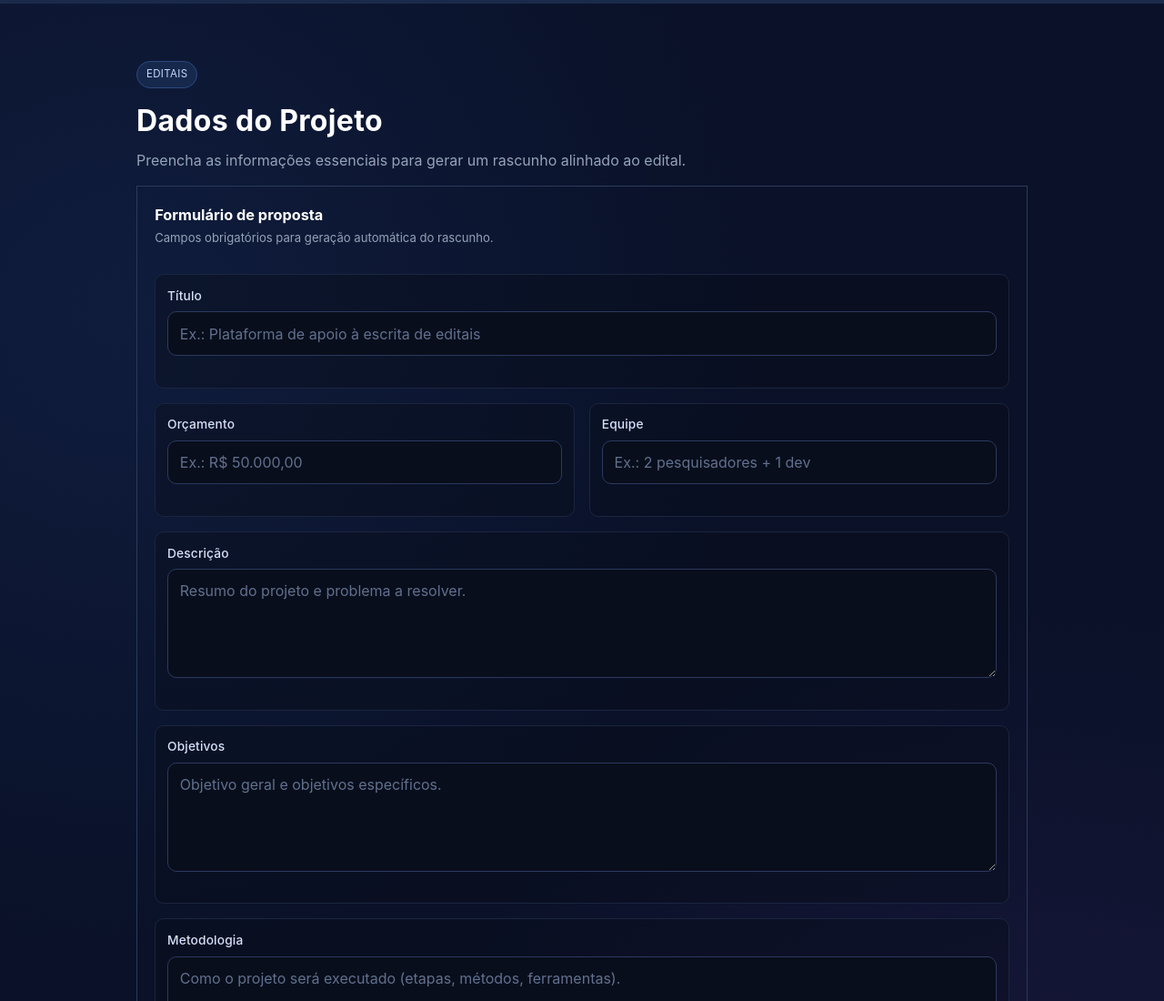
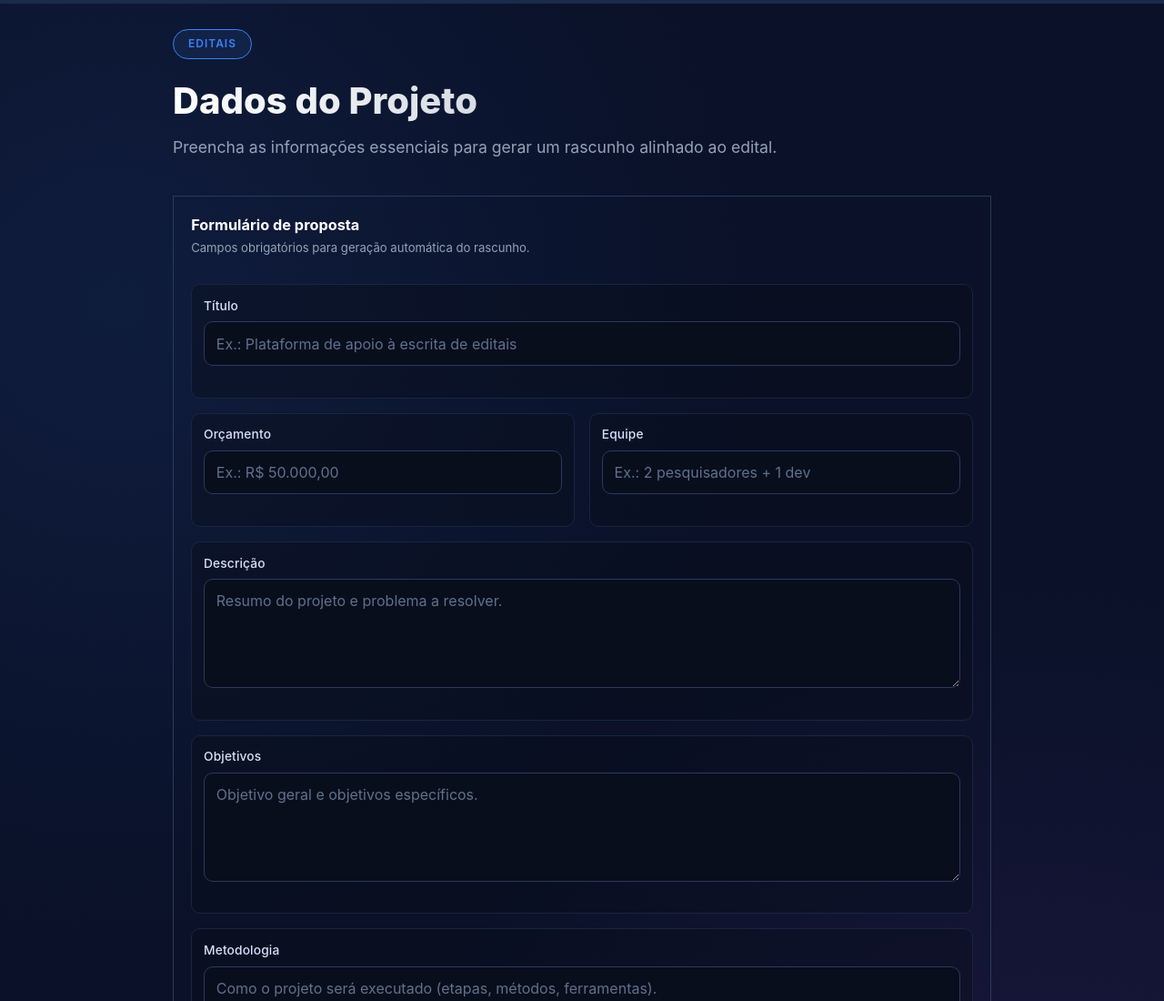
Before and after one commit to CeloEug/Programacao-Avancada-Analise-de-Editais, a website: page public/index.html in a window 1280 px wide. Shown: the top 1100 px of the page at 91% size. Drawn offline with Linux system fonts and the light colour scheme.

Commit message:
style: update container layout and header typography

```diff
--- a/public/index.html
+++ b/public/index.html
@@ -53,37 +53,43 @@
       }
 
       .container {
-        width: min(980px, 92vw);
-        margin: 2.2rem auto 3rem;
+        width: 100%;
+        max-width: 900px;
+        animation: fadeIn 0.8s ease-out;
       }
 
       .header {
-        margin-bottom: 1rem;
+        margin-bottom: 2.5rem;
       }
 
       .badge {
-        display: inline-block;
-        margin-bottom: 0.75rem;
-        padding: 0.33rem 0.62rem;
-        font-size: 0.72rem;
-        letter-spacing: 0.03em;
+        display: inline-flex;
+        align-items: center;
+        padding: 0.4rem 1rem;
+        background: rgba(59, 130, 246, 0.1);
+        border: 1px solid var(--brand);
+        color: var(--brand);
+        border-radius: 99px;
+        font-size: 0.75rem;
+        font-weight: 600;
         text-transform: uppercase;
-        border-radius: 999px;
-        background: #16294c;
-        color: #c5d7ff;
-        border: 1px solid #2b487f;
+        letter-spacing: 1px;
+        margin-bottom: 1rem;
       }
 
       h1 {
         margin: 0;
-        font-size: clamp(1.5rem, 3vw, 2rem);
-        font-weight: 700;
-        letter-spacing: 0.01em;
+        font-size: 2.5rem;
+        font-weight: 800;
+        background: linear-gradient(to right, #fff, var(--text-soft));
+        -webkit-background-clip: text;
+        -webkit-text-fill-color: transparent;
       }
 
-      p {
-        margin: 0.45rem 0 0;
+      .header p {
         color: var(--text-soft);
+        font-size: 1.1rem;
+        margin-top: 0.5rem;
       }
 
       .layout {
```
